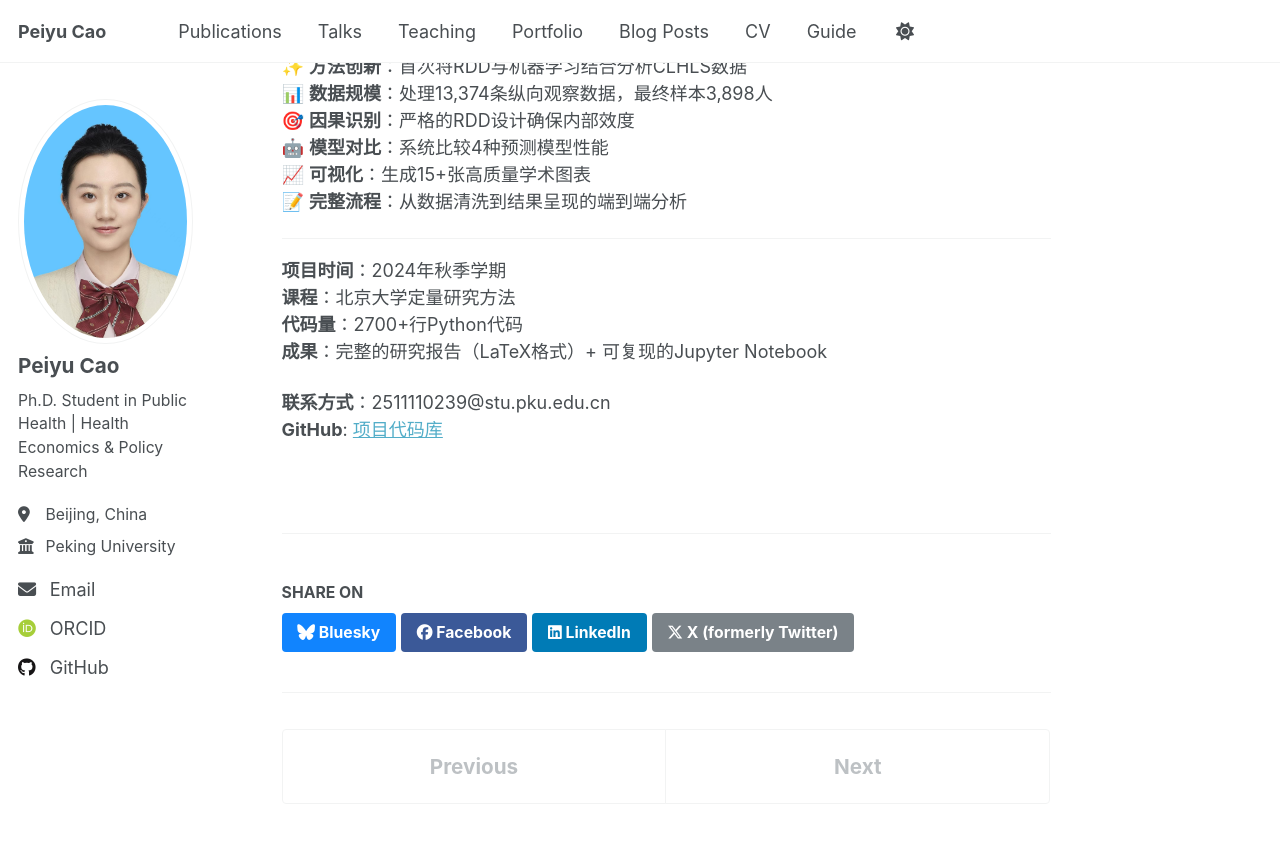
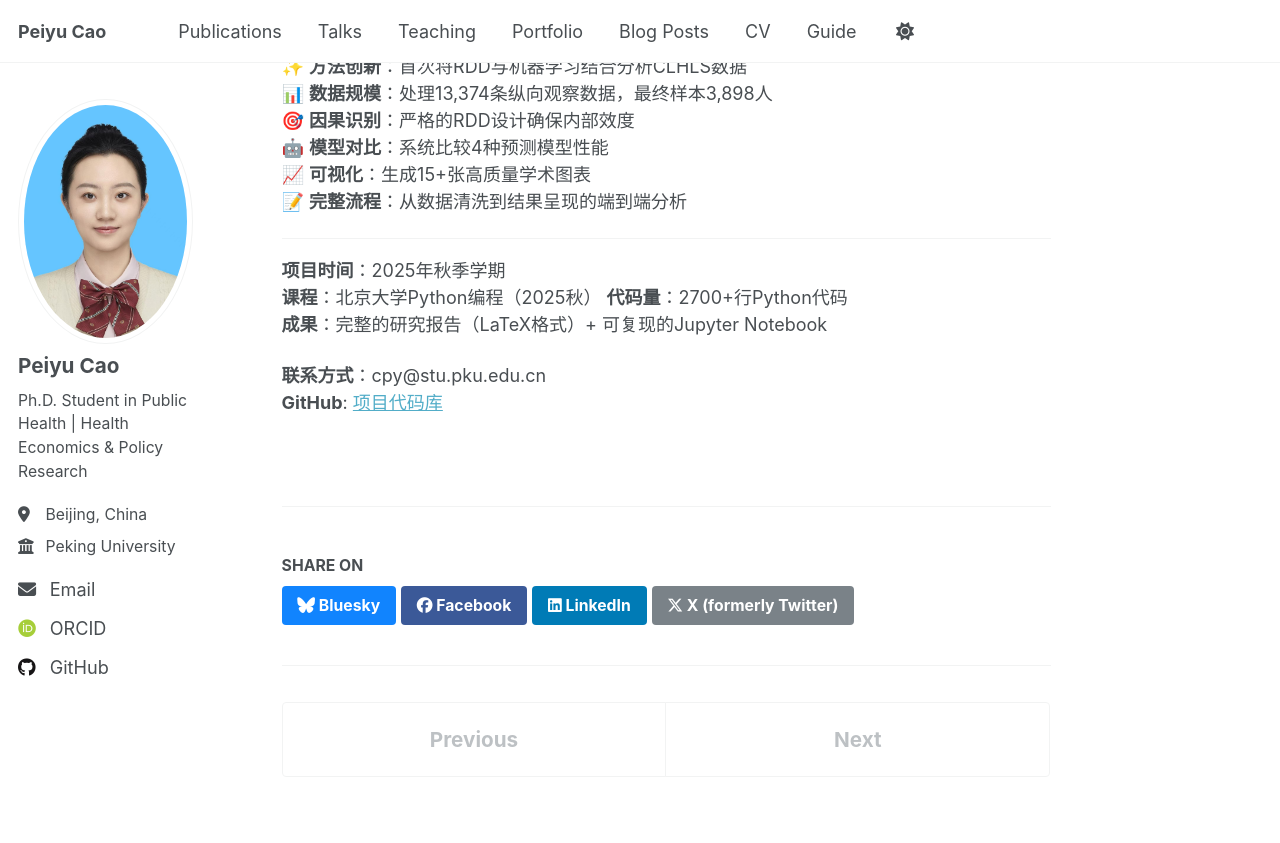
Before and after one commit to Peiyu-Cao/Peiyu-Cao.github.io, a Jekyll site: the page built from _portfolio/portfolio-clhls-data-analysis.md, in a window 1280 px wide and 900 px high, scrolled down 26041 px. Shown: the top 843 px of the window. Built offline with Jekyll 4.4.1, drawn with Linux system fonts in a browser that asks for light colours; some web fonts are replaced; a script that is not in the unit is left out.

Commit message:
Update project timeline and contact information

```diff
--- a/_portfolio/portfolio-clhls-data-analysis.md
+++ b/_portfolio/portfolio-clhls-data-analysis.md
@@ -627,10 +627,10 @@ def generate_latex_table(df, caption, label):
 
 ---
 
-**项目时间**：2024年秋季学期
-**课程**：北京大学定量研究方法
+**项目时间**：2025年秋季学期
+**课程**：北京大学Python编程（2025秋）
 **代码量**：2700+行Python代码
 **成果**：完整的研究报告（LaTeX格式）+ 可复现的Jupyter Notebook
 
-**联系方式**：2511110239@stu.pku.edu.cn
+**联系方式**：cpy@stu.pku.edu.cn
 **GitHub**: [项目代码库](https://github.com/Peiyu-Cao)
```
